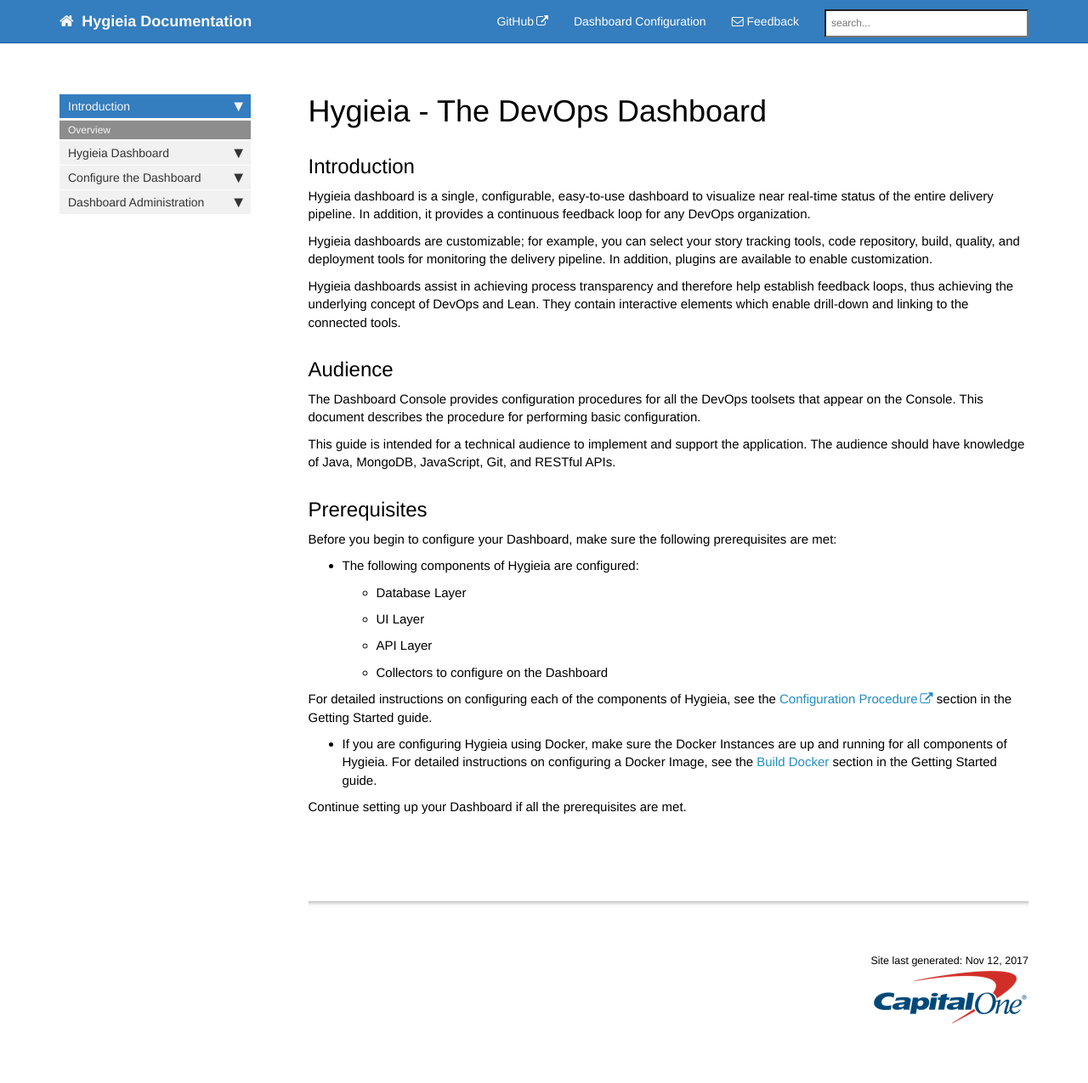
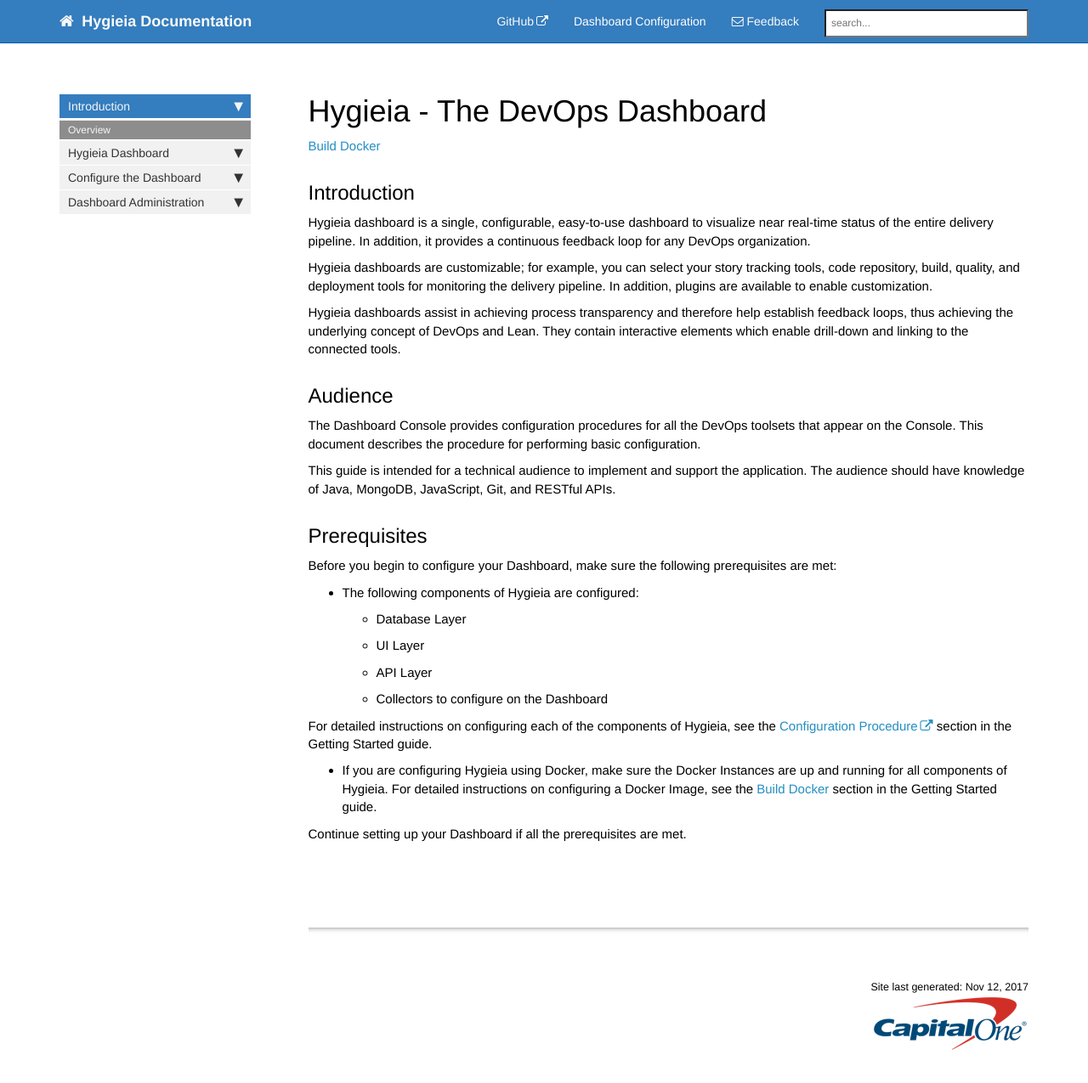
Before and after one commit to Megha849/HygieiaDocs, a Jekyll site: the page built from pages/product1/Introduction.md, in a window 1280 px wide and 1298 px high. Shown: the top 1275 px of the window at 85% size. Built offline with Jekyll 4.4.1, drawn with Linux system fonts in a browser that asks for light colours; nearby versions of some CDN libraries; comment, search, counter and statistics services are not loaded.

Commit message:
Update Introduction.md

```diff
--- a/pages/product1/Introduction.md
+++ b/pages/product1/Introduction.md
@@ -10,7 +10,7 @@
   - /index.html
   - /hygieia/Introduction.html
 ---
-
+[Build Docker](../hygieia/Build/builddocker.md)
 ## Introduction
 
 Hygieia dashboard is a single, configurable, easy-to-use dashboard to visualize near real-time status of the entire delivery pipeline. In addition, it provides a continuous feedback loop for any DevOps organization.
```
